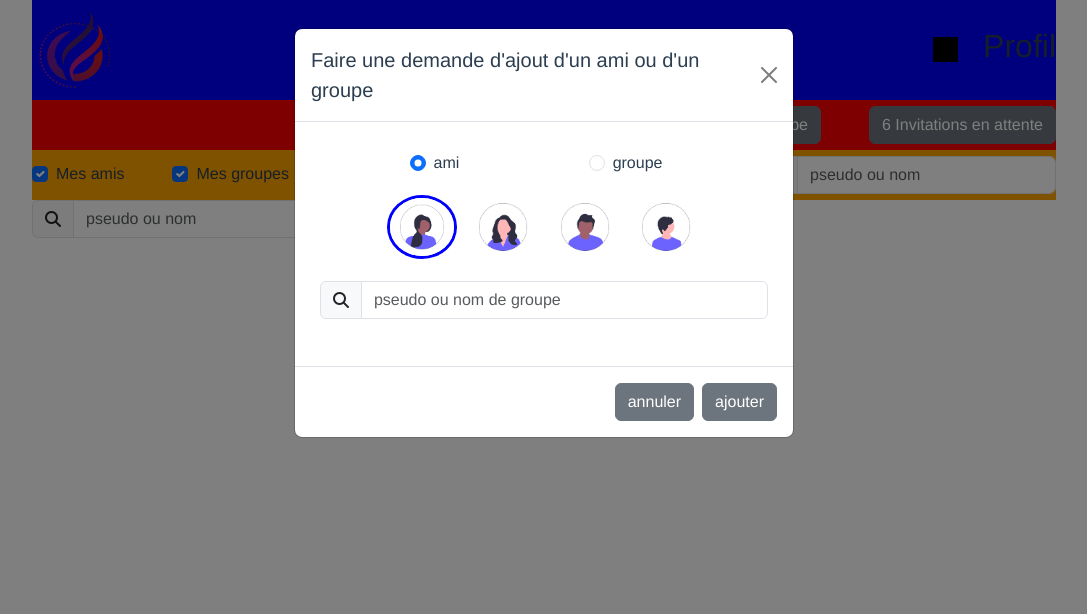
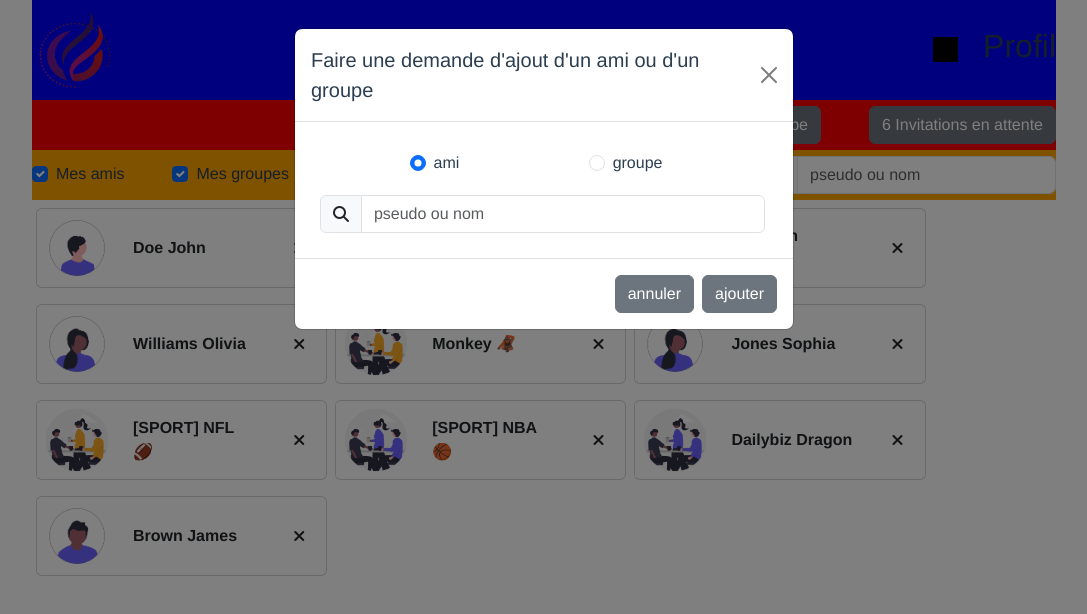
Before and after one commit to s2y-404/mon-reseau, a Vue app: page / in a window 1280 px wide. Both pictures are taken after a click on the element "ajouter ami / groupe". Shown: the top 614 px of the page, without its empty margins (96-1183 px from the left). Built offline with nearby package versions, Linux system fonts and the light colour scheme.

Commit message:
first commit suggestion modal

```diff
--- a/src/App.vue
+++ b/src/App.vue
@@ -1,17 +1,17 @@
 <template>
   <HeaderComponent />
-  <NavbarComponent nbInvitation="6" :dataList="dataList" @dataListUpdated="handleDatasUpdated" />
+  <NavbarComponent nbInvitation="6" :dataList="dataList" :searchData="searchData"  @dataListUpdated="handleDatasUpdated" />
   <FilterComponent @filter-checked-updated="handleFilterCheckedUpdated" />
-  <!-- <CardListComponent :dataList="dataList" :arrayFilter="arrayFilter" @remove="handleDatasDeleted" /> -->
-  <SearchSuggestionComponent :searchData="searchData" />
+  <CardListComponent :dataList="dataList" :arrayFilter="arrayFilter" @remove="handleDatasDeleted" />
+  <!-- <SearchSuggestionComponent :searchData="searchData" /> -->
 </template>
 
 <script>
 import HeaderComponent from './components/Header.vue';
 import NavbarComponent from './components/Navbar.vue';
 import FilterComponent from './components/Filter.vue';
-// import CardListComponent from './components/CardList.vue';
-import SearchSuggestionComponent from './components/SearchSuggestion.vue';
+import CardListComponent from './components/CardList.vue';
+// import SearchSuggestionComponent from './components/SearchSuggestion.vue';
 
 export default {
   name: 'App',
@@ -19,8 +19,8 @@ export default {
     HeaderComponent,
     NavbarComponent,
     FilterComponent,
-    // CardListComponent,
-    SearchSuggestionComponent,
+    CardListComponent,
+    // SearchSuggestionComponent,
   },
   methods: {
     handleDatasUpdated(newDatas) {
--- a/src/components/Navbar.vue
+++ b/src/components/Navbar.vue
@@ -26,56 +26,9 @@
                   <label class="form-check-label" for="group">groupe</label>
                 </div>
               </div>
-
-              <!-- CHOIX DE LA PHOTO DE PROFIL -->
-              <div v-if="this.typeInput === 'friend'" class="d-flex justify-content-evenly" style="width: 75%;">
-                <div class="p-0 input-img">
-                  <input class="" type="radio" name="pp" id="pp_w_1" v-model="ppInput" value="pp_w_1" checked />
-                  <label class="" for="pp_w_1">
-                    <img src="@/assets/pp_w_1.png" alt="photo femme 1">
-                  </label>
-                </div>
-                <div class="p-0 input-img">
-                  <input class="" type="radio" name="pp" id="pp_w_2" v-model="ppInput" value="pp_w_2" />
-                  <label class="" for="pp_w_2">
-                    <img src="@/assets/pp_w_2.png" alt="photo femme 2">
-                  </label>
-                </div>
-                <div class="p-0 input-img">
-                  <input class="" type="radio" name="pp" id="pp_m_1" v-model="ppInput" value="pp_m_1" />
-                  <label class="" for="pp_m_1">
-                    <img src="@/assets/pp_m_1.png" alt="photo homme 1">
-                  </label>
-                </div>
-                <div class="p-0 input-img">
-                  <input class="" type="radio" name="pp" id="pp_m_2" v-model="ppInput" value="pp_m_2" />
-                  <label class="" for="pp_m_2">
-                    <img src="@/assets/pp_m_2.png" alt="photo homme 2">
-                  </label>
-                </div>
-              </div>
-              <div v-if="this.typeInput === 'group'" class="d-flex justify-content-evenly " style="width: 75%;">
-                <div class="p-0 input-img">
-                  <input class="" type="radio" name="pp" id="pp_g" v-model="ppInput" value="pp_g" checked />
-                  <label class="" for="pp_g">
-                    <img src="@/assets/pp_g.png" alt="photo group">
-                  </label>
-                </div>
-                <div class="p-0 input-img">
-                  <input class="" type="radio" name="pp" id="pp_a" v-model="ppInput" value="pp_a" />
-                  <label class="" for="pp_a">
-                    <img src="@/assets/pp_a.png" alt="photo groupe admin">
-                  </label>
-                </div>
-              </div>
             </div>
 
-
-            <!-- INPUT TEXT -->
-            <div class="input-group flex-nowrap" style="margin: 5% 0;">
-              <span class="input-group-text" id="nameInput"><i class="fa-solid fa-magnifying-glass"></i></span>
-              <input type="text" class="form-control" placeholder="pseudo ou nom de groupe" v-model="nameInput" required />
-            </div>
+            <SearchSuggestionComponent :searchData="searchData" />
 
           </div>
           <div class="modal-footer">
@@ -89,11 +42,17 @@
 </template>
 
 <script>
+import SearchSuggestionComponent from './SearchSuggestion.vue';
+
 export default {
   name: 'NavbarComponent',
+  components: {
+    SearchSuggestionComponent
+  },
   props: {
     nbInvitation: String,
-    dataList: Array
+    dataList: Array,
+    searchData: Array
   },
   data() {
     return {
--- a/src/components/SearchSuggestion.vue
+++ b/src/components/SearchSuggestion.vue
@@ -1,6 +1,5 @@
 <template>
-  <div style="width: 500px;">
-
+<div style="width: 445px;">
   <!-- input text -->
   <div class="input-group flex-nowrap" @input="onChangeInput">
     <span class="input-group-text" id="filter-search"><i class="fa-solid fa-magnifying-glass"></i></span>
@@ -46,7 +45,7 @@ export default {
       this.localDatas = arrayTemp.slice(0, 3)
     },
     onAddSuggestion(data) {
-      if (this.searchAdd.length < 5) {
+      if (this.searchAdd.length < 5 && this.searchAdd.findIndex(el => el.id == data.id) === -1) {
         this.searchAdd.push(data)
       }
     },
@@ -94,7 +93,7 @@ export default {
     flex-wrap: wrap;
   }
   .searchAdd {
-    width: 45%;
+    width: 49%;
     height: 35px;
     display: flex;
     align-items: center;
@@ -103,5 +102,6 @@ export default {
     border-radius: 5px;
     overflow: hidden;
     margin: .5% 0;
+    font-size: small;
   }
 </style>
```
